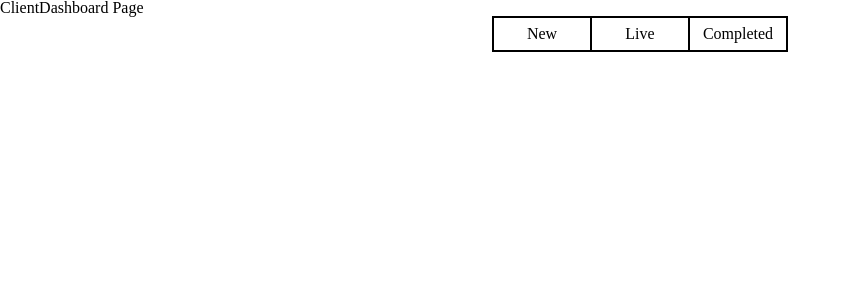
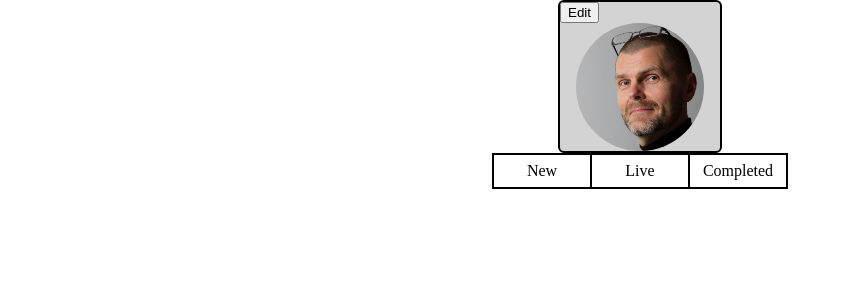
Before and after one commit to FAC-Sixteen/groundworks, a React app: page /ClientDashboard in a window 1280 px wide. Shown: the top 300 px of the page, without its empty margins (0-851 px from the left). Built offline with nearby package versions, Linux system fonts and the light colour scheme; the HTML template or start-up script is replaced by a standard one.

Commit message:
added profile cards

```diff
--- a/src/components/ClientDashboard/ClientProfileCard/ClientProfileCard.css
+++ b/src/components/ClientDashboard/ClientProfileCard/ClientProfileCard.css
@@ -0,0 +1,31 @@
+.ClientProfileCard {
+  display: flex;
+  justify-content: center;
+}
+
+.ClientProfileCard--container {
+  border: 2px solid black;
+  border-radius: 6px;
+  background-color: lightgrey;
+  width: 10rem;
+  height: auto;
+  display: flex;
+  align-items: center;
+  flex-direction: column;
+}
+
+.ClientProfileCard--image {
+  width: 8rem;
+  height: 8rem;
+  border-radius: 50%;
+}
+
+.ClientProfileCard--editbutton__container {
+  width: 100%;
+  display: flex;
+}
+
+.ClientProfileCard--editbutton {
+  display: flex;
+  justify-content: flex-end;
+}
--- a/src/components/ClientDashboard/ClientProfileCard/ClientProfileCard.js
+++ b/src/components/ClientDashboard/ClientProfileCard/ClientProfileCard.js
@@ -0,0 +1,24 @@
+import React, { useState } from "react";
+import "./ClientProfileCard.css";
+
+const ClientProfileCard = ({ name, company, jobtitle }) => {
+  return (
+    <div className="ClientProfileCard">
+      <div className="ClientProfileCard--container">
+        <div className="ClientProfileCard--editbutton__container">
+          <button className="ClientProfileCard--editbutton">Edit</button>
+        </div>
+        <img
+          className="ClientProfileCard--image"
+          src="./../assets/portrait-photo.png"
+          alt=""
+        />
+        <h3>{name}</h3>
+        <h4>{company}</h4>
+        <h4>{jobtitle}</h4>
+      </div>
+    </div>
+  );
+};
+
+export default ClientProfileCard;
--- a/src/components/StudentDashboard/ShortStudentProfileCard/ShortStudentProfile.js
+++ b/src/components/StudentDashboard/ShortStudentProfileCard/ShortStudentProfile.js
@@ -1,12 +1,26 @@
-import React from 'react';
+import React from "react";
+import "./ShortStudentProfileCard.css";
 
-const ShortStudentProfile = ({name, course, university, year}) => {
+const ShortStudentProfile = ({ name, course, university, year }) => {
   return (
-    <div>
-      <img src="#" />
-      <h3>{name}{course}{university}{year}</h3>
+    <div className="StudentProfileCard">
+      <div className="StudentProfileCard--container">
+        <div className="StudentProfileCard--editbutton__container">
+          <button className="StudentProfileCard--editbutton">Edit</button>
+        </div>
+        <div>
+          <img
+            className="StudentProfileCard--image"
+            src="./../assets/portrait-photo.png"
+          />
+          <h4>{name}</h4>
+          <h4>{course}</h4>
+          <h4>{university}</h4>
+          <h4>{year}</h4>
+        </div>
+      </div>
     </div>
-  )
-}
+  );
+};
 
 export default ShortStudentProfile;
--- a/src/components/StudentDashboard/ShortStudentProfileCard/ShortStudentProfileCard.css
+++ b/src/components/StudentDashboard/ShortStudentProfileCard/ShortStudentProfileCard.css
@@ -0,0 +1,31 @@
+.StudentProfileCard {
+  display: flex;
+  justify-content: center;
+}
+
+.StudentProfileCard--container {
+  border: 2px solid black;
+  border-radius: 6px;
+  background-color: lightgrey;
+  width: 10rem;
+  height: auto;
+  display: flex;
+  align-items: center;
+  flex-direction: column;
+}
+
+.StudentProfileCard--image {
+  width: 8rem;
+  height: 8rem;
+  border-radius: 50%;
+}
+
+.StudentProfileCard--editbutton__container {
+  width: 100%;
+  display: flex;
+}
+
+.StudentProfileCard--editbutton {
+  display: flex;
+  justify-content: flex-end;
+}
--- a/src/components/StudentDashboard/ShortStudentProfileCard/ShortStudentProfileCard.js
+++ b/src/components/StudentDashboard/ShortStudentProfileCard/ShortStudentProfileCard.js
@@ -1,26 +1,29 @@
-import React, { useState, useEffect } from 'react';
-import axios from 'axios';
-import ShortStudentProfile from './ShortStudentProfile';
+import React, { useState, useEffect } from "react";
+import axios from "axios";
+import ShortStudentProfile from "./ShortStudentProfile";
 
 const ShortStudentProfileCard = () => {
-  const [profile, setProfile] = useState();
+  const [profile, setProfile] = useState([]);
 
   useEffect(() => {
     const fetchData = async () => {
-      const result = await axios('/api/student/profile');
+      const result = await axios("/api/student/all");
       setProfile(result.data);
     };
 
     fetchData();
-  }, [] );
+  }, []);
 
   return (
     <div>
-      <Profile name={profile.name} university={profile.university}
-        year={profile.yearOfStudy} course={profile.courseStudied} />
+      <ShortStudentProfile
+        name={profile.name}
+        university={profile.university}
+        year={profile.yearOfStudy}
+        course={profile.courseStudied}
+      />
     </div>
-  )
-
-}
+  );
+};
 
 export default ShortStudentProfileCard;
--- a/src/routes/ClientDashboard.js
+++ b/src/routes/ClientDashboard.js
@@ -1,10 +1,11 @@
 import React, { Component } from "react";
 import ClientJobsToggle from "../components/ClientDashboard/ClientJobsToggle/ClientJobsToggle";
+import ClientProfileCard from "../components/ClientDashboard/ClientProfileCard/ClientProfileCard";
 
 const ClientDashboard = () => {
   return (
     <div>
-      <h1>ClientDashboard Page</h1>
+      <ClientProfileCard />
       <ClientJobsToggle />
     </div>
   );
--- a/src/routes/StudentDashboard.js
+++ b/src/routes/StudentDashboard.js
@@ -1,10 +1,11 @@
 import React, { Component } from "react";
 import StudentJobsToggle from "../components/StudentDashboard/StudentJobsToggle/StudentJobsToggle";
+import ShortStudentProfileCard from "../components/StudentDashboard/ShortStudentProfileCard/ShortStudentProfileCard";
 
 const StudentDashboard = () => {
   return (
     <div>
-      <h1>StudentDashboard Page</h1>
+      <ShortStudentProfileCard />
       <StudentJobsToggle />
     </div>
   );
```
